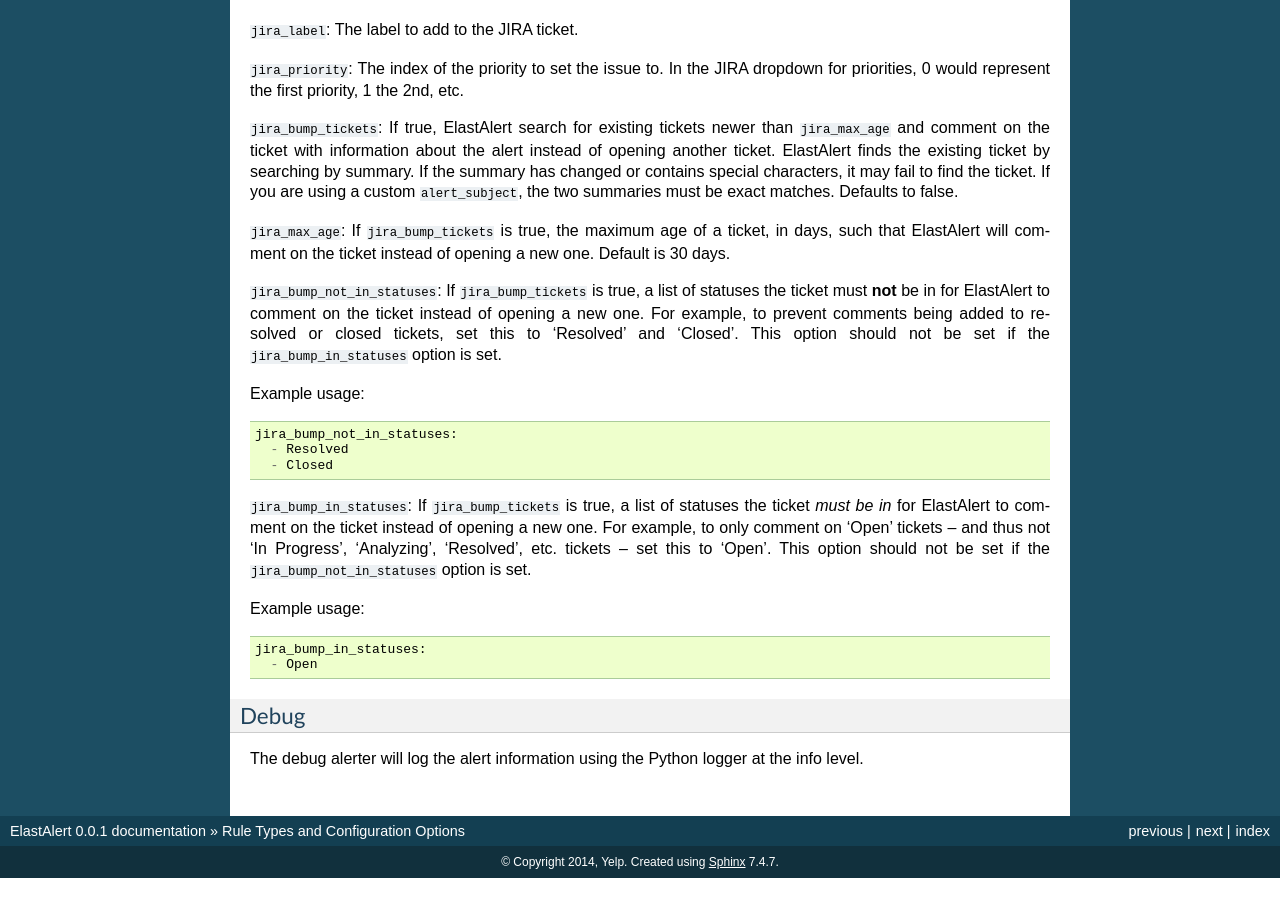
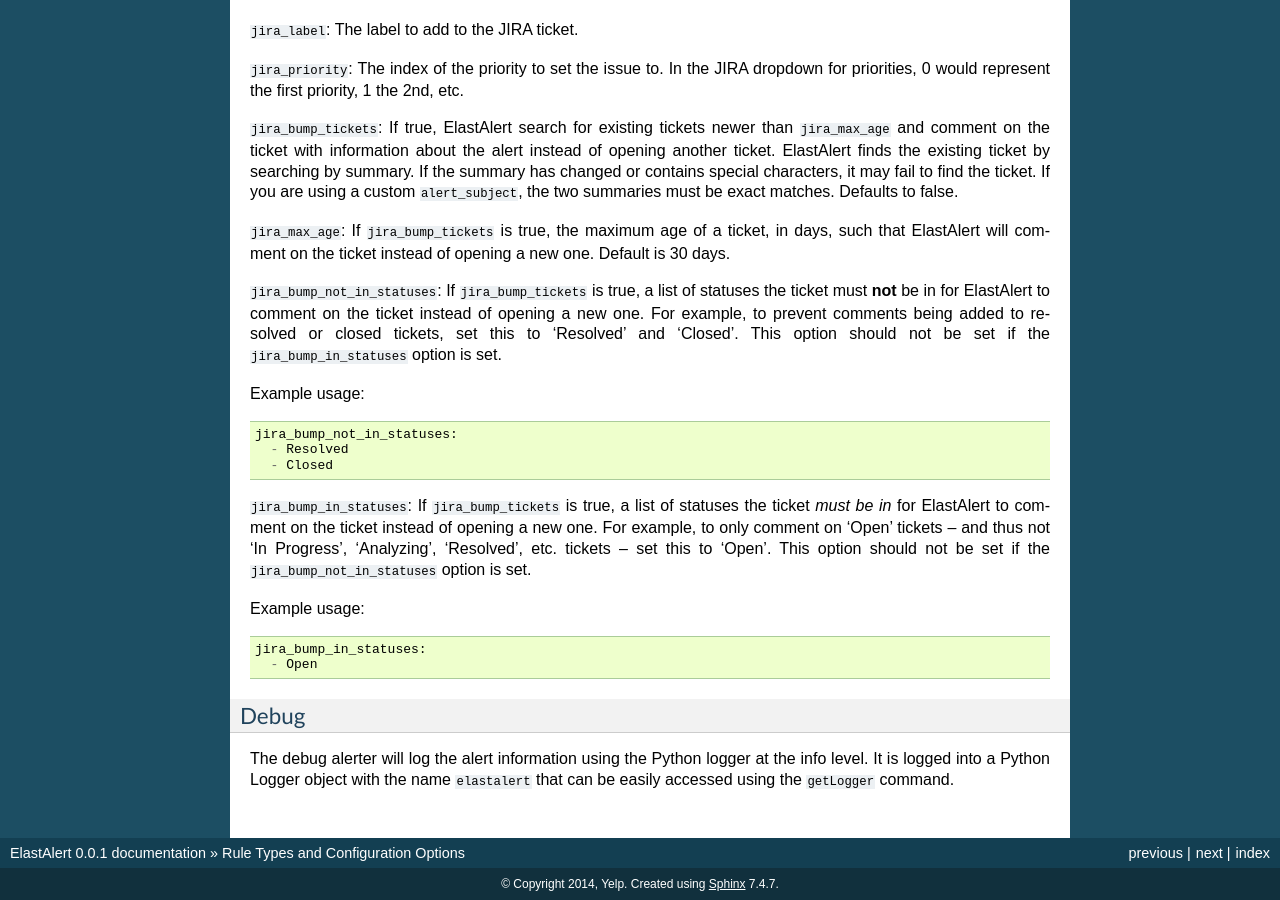
Before and after one commit to Yelp/elastalert, a Sphinx documentation site: the page built from docs/source/ruletypes.rst, in a window 1280 px wide and 900 px high, scrolled down 18339 px. Built offline with Sphinx 7.4.7, drawn with Linux system fonts in a browser that asks for light colours; before the commit the page ends 19217 px from its top, so only the background shows below that.

Commit message:
doc update

```diff
--- a/docs/source/ruletypes.rst
+++ b/docs/source/ruletypes.rst
@@ -1003,4 +1003,4 @@ Example usage::
 Debug
 ~~~~~~
 
-The debug alerter will log the alert information using the Python logger at the info level.
+The debug alerter will log the alert information using the Python logger at the info level. It is logged into a Python Logger object with the name ``elastalert`` that can be easily accessed using the ``getLogger`` command.
```
